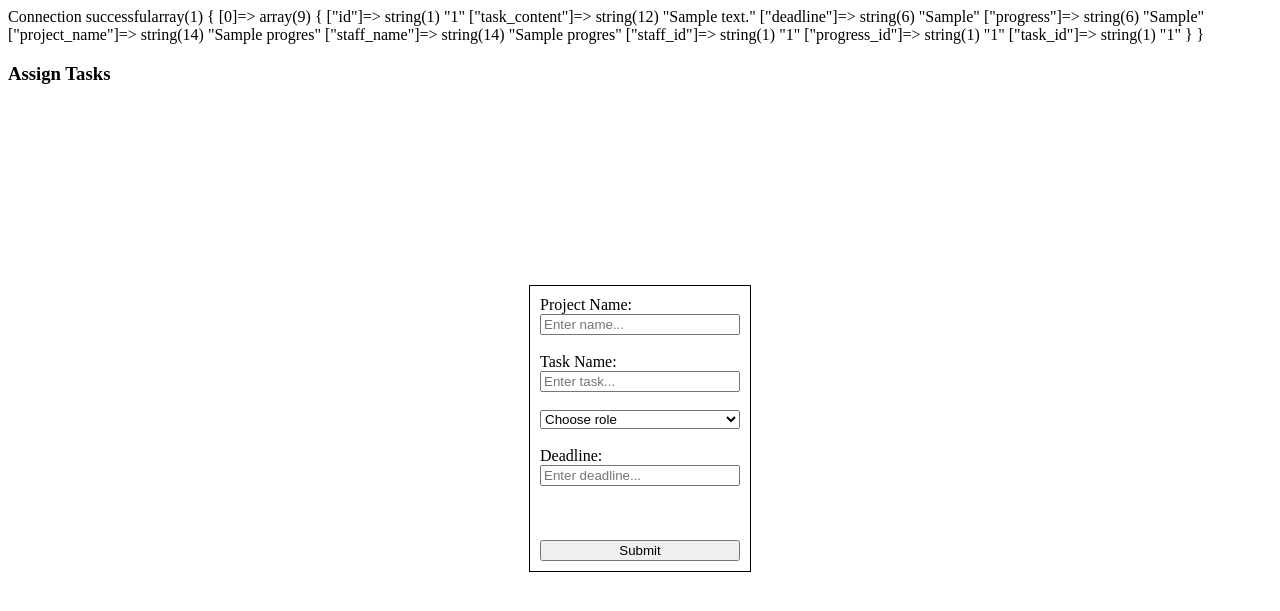
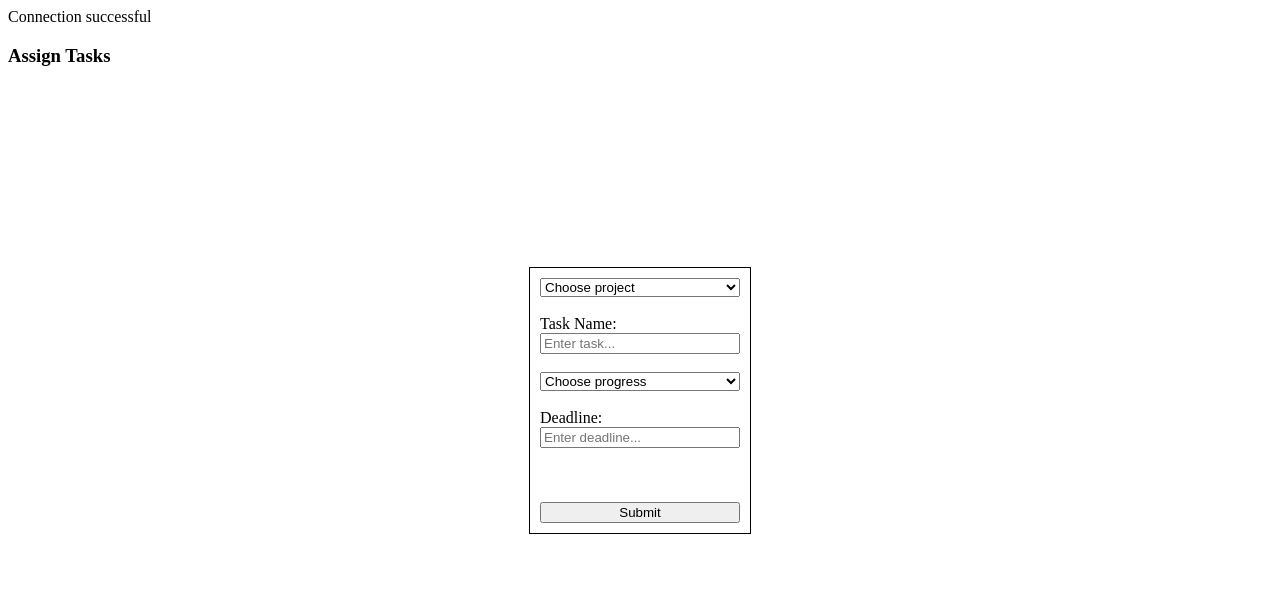
Before and after one commit to nidhi-bhanushali/Timesheet-Management, a PHP site: page /Timesheet/modules/module-3/add_tasks.php in a window 1280 px wide. Shown: the top 611 px of the page. Run offline with PHP 8.4, Linux system fonts and the light colour scheme; tables that the repository leaves empty or names only in its code hold one stand-in row (values such as "Sample post").

Commit message:
modified:   backend-structure/modules/module-3/add_tasks.php

```diff
--- a/backend-structure/modules/module-3/add_tasks.php
+++ b/backend-structure/modules/module-3/add_tasks.php
@@ -79,14 +79,26 @@
 $data = mysqli_fetch_all($result , MYSQLI_ASSOC);
 mysqli_free_result($result);
 
+
+// Fetching progress
 $query = "SELECT * FROM progress";
 
     $result = mysqli_query($conn,$query);
 
     $progress = mysqli_fetch_all($result , MYSQLI_ASSOC);
-    var_dump($progress);
+    //var_dump($progress);
 
     mysqli_free_result($result);
+
+// Fetching project names
+$query = "SELECT * FROM projects";
+
+$result = mysqli_query($conn,$query);
+
+$projects = mysqli_fetch_all($result , MYSQLI_ASSOC);
+//var_dump($projects);
+
+mysqli_free_result($result);
 ?>
 
 
@@ -113,14 +125,21 @@
     </style>
 
     <form action="<?php $_SERVER['PHP_SELF'];?>" method="post" class="form">
-        <label>Project Name: </label>
-        <input type="text" name="project_name" placeholder = "Enter name...">
+    <select id="projects" name="projects">
+        <option>Choose project</option>
+        <?php
+        foreach($projects as $project){
+            $project = $project['project_name'];
+            echo "<option value = '$project'>$project</option>";
+        }
+        ?>
+        </select>
         <br>
         <label>Task Name: </label>
         <input type="text" name="task_name" placeholder = "Enter task...">
         <br>
         <select id="roles" name="progress">
-        <option>Choose role</option>
+        <option>Choose progress</option>
         <?php
         foreach($progress as $progress){
             $progress = $progress['progress'];
```
